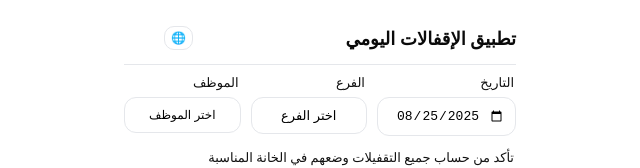
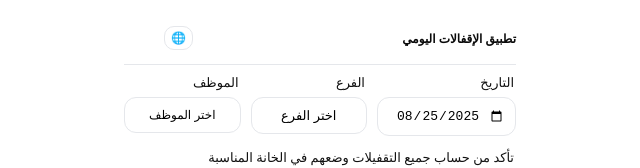
Before and after one commit to alreb3/mybike, a plain HTML site: page index.html in a window 1280 px wide. Shown: the top 168 px of the page, without its empty margins (320-960 px from the left). Drawn offline with Linux system fonts and the light colour scheme.

Commit message:
Update index.html

```diff
--- a/index.html
+++ b/index.html
@@ -10,7 +10,7 @@
     body{margin:0;background:var(--bg);color:var(--text);font-family:system-ui,-apple-system,Segoe UI,Roboto,Arial}
     .wrap{max-width:420px;margin:0 auto;padding:16px 14px}
     header{display:flex;align-items:center;justify-content:space-between;gap:8px;padding:10px 0 14px;border-bottom:1px solid var(--line);position:sticky;top:0;background:#fff;z-index:5}
-    h1{font-size:18px;margin:0;font-weight:700}
+    h1{font-size:12px;margin:0;font-weight:700}
     .card{background:var(--card);border:1px solid var(--line);border-radius:16px;padding:14px 12px;box-shadow:var(--shadow)}
     label{display:block;font-size:13px;color:#111;margin:8px 2px 6px}
     input, select, textarea{width:100%;padding:12px 12px;border:1px solid var(--line);border-radius:12px;font-size:16px;background:#fff;outline:none;appearance:none;-webkit-appearance:none;-moz-appearance:none;text-align:center}
```
